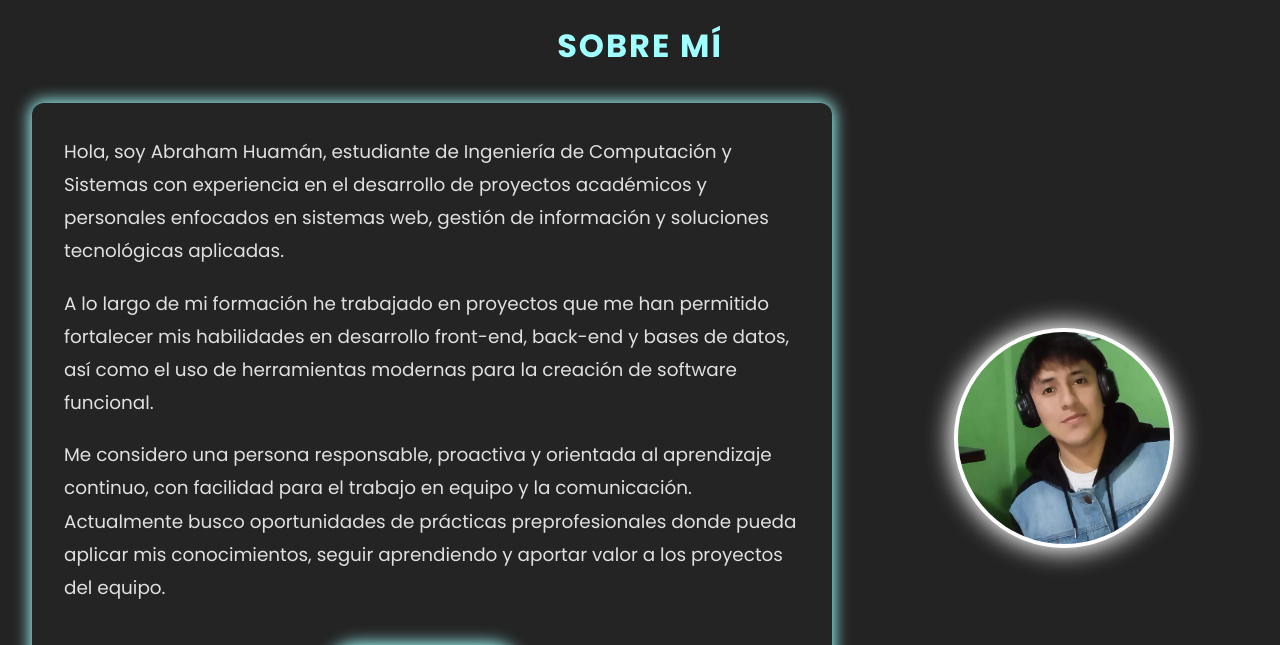
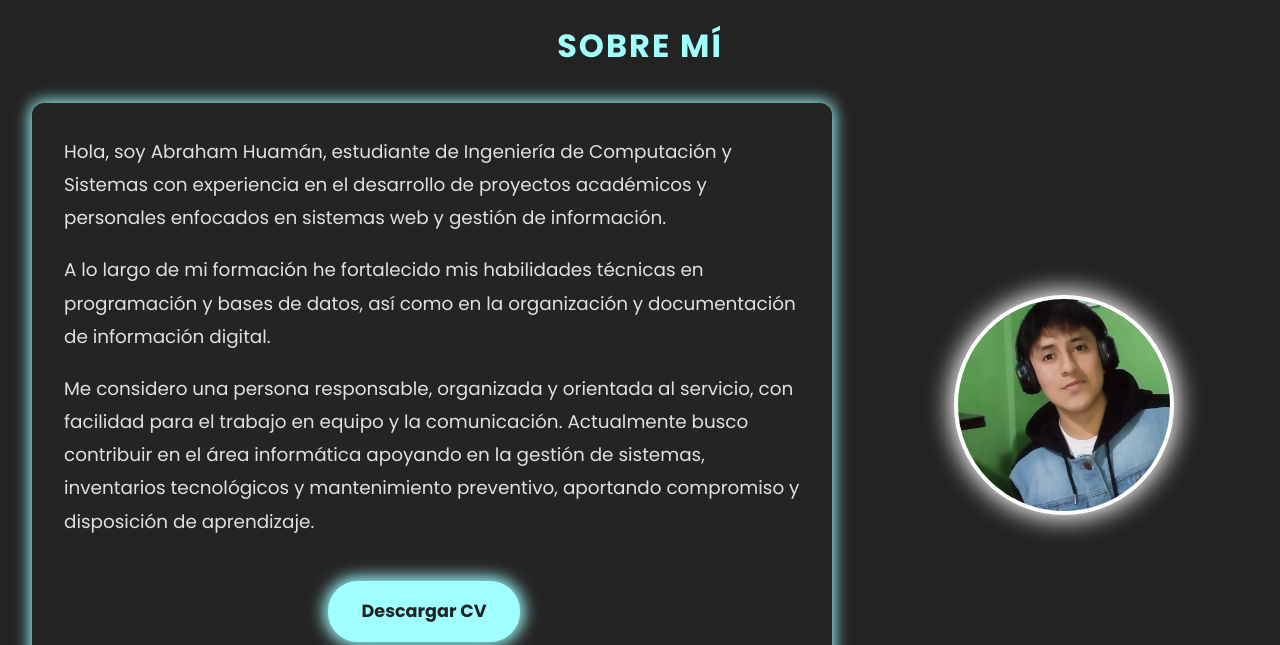
Before and after one commit to Abrahansito/mi_portafolio, a plain HTML site: page index.html in a window 1280 px wide. Shown: the part 780-1425 px from the top of the page. Drawn offline with Linux system fonts and the light colour scheme; some packages are replaced by stand-ins of ours; a script that the page names is missing.

Commit message:
Actualizando

```diff
--- a/index.html
+++ b/index.html
@@ -72,13 +72,13 @@
       <div class="about-text">
         <p>Hola, soy Abraham Huamán, estudiante de Ingeniería de Computación y Sistemas con
           experiencia en el desarrollo de proyectos académicos y personales
-          enfocados en sistemas web, gestión de información y soluciones tecnológicas aplicadas.</p>
-        <p>A lo largo de mi formación he trabajado en proyectos que me han permitido fortalecer mis
-          habilidades en desarrollo front-end, back-end y bases de datos, así como el uso de
-          herramientas modernas para la creación de software funcional.</p>
-        <p>Me considero una persona responsable, proactiva y orientada al aprendizaje continuo, con facilidad para el
-          trabajo en equipo y la comunicación. Actualmente busco oportunidades de prácticas preprofesionales donde pueda aplicar
-          mis conocimientos, seguir aprendiendo y aportar valor a los proyectos del equipo.</p>
+          enfocados en sistemas web y gestión de información.</p>
+        <p>A lo largo de mi formación he fortalecido mis habilidades técnicas en
+          programación y bases de datos, así como en la organización y documentación
+          de información digital.</p>
+        <p>Me considero una persona responsable, organizada y orientada al servicio, con facilidad para el trabajo en equipo y la comunicación.
+          Actualmente busco contribuir en el área informática apoyando en la gestión de sistemas, inventarios tecnológicos y
+          mantenimiento preventivo, aportando compromiso y disposición de aprendizaje.</p>
         <a href="imagenes/CV Huamán Carlos IngSistemas.pdf" class="btn-main" download>Descargar CV</a>
       </div>
       <div class="about-image">
```
Also changed, not shown: 2 other files.
